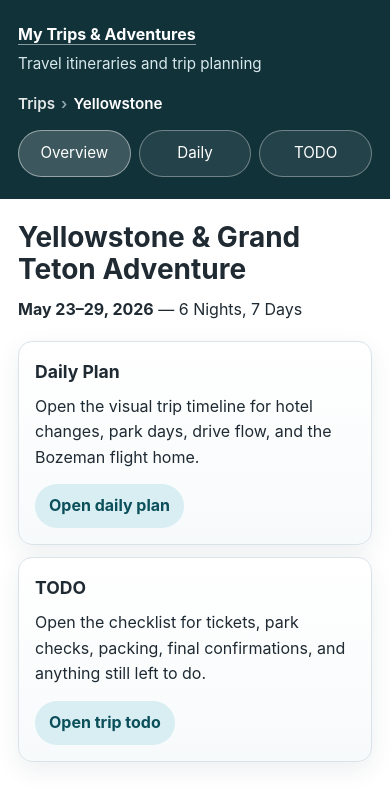
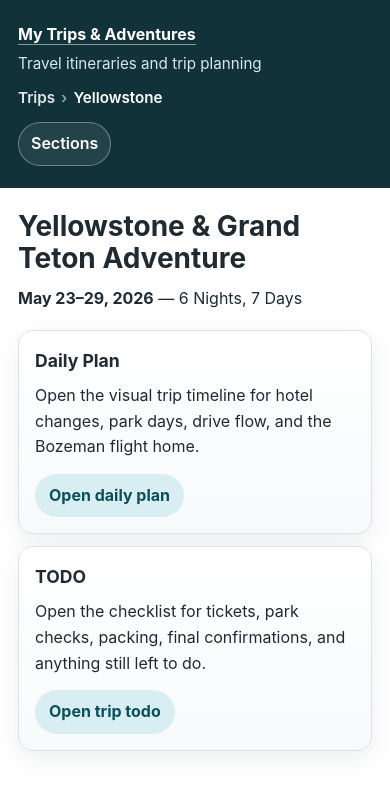
Before and after one commit to madathil22/homework, a Jekyll site: the page built from Trips/Yellowstone/index.md, in a window 390 px wide. Shown: the top 803 px of the page. Built offline with Jekyll 4.4.1, drawn with Linux system fonts in a browser that asks for light colours.

Commit message:
Compact mobile navigation with collapsible section menu

```diff
--- a/_layouts/default.html
+++ b/_layouts/default.html
@@ -136,6 +136,35 @@
 
         .section-nav a:hover,
         .section-nav a.is-active {
+            background: rgba(255, 255, 255, 0.18);
+            border-color: rgba(255, 255, 255, 0.46);
+        }
+
+        .section-nav-toggle {
+            display: none;
+            margin-top: 12px;
+        }
+
+        .section-nav-toggle summary {
+            display: inline-flex;
+            align-items: center;
+            gap: 8px;
+            min-height: 38px;
+            padding: 8px 12px;
+            border: 1px solid rgba(255, 255, 255, 0.34);
+            border-radius: 999px;
+            background: rgba(255, 255, 255, 0.08);
+            color: white;
+            cursor: pointer;
+            list-style: none;
+            font-weight: 600;
+        }
+
+        .section-nav-toggle summary::-webkit-details-marker {
+            display: none;
+        }
+
+        .section-nav-toggle[open] summary {
             background: rgba(255, 255, 255, 0.18);
             border-color: rgba(255, 255, 255, 0.46);
         }
@@ -492,15 +521,25 @@
             .crumb-nav {
                 gap: 6px;
                 font-size: 0.95rem;
+                margin-top: 10px;
             }
 
             .section-nav {
-                display: grid;
-                grid-template-columns: repeat(3, minmax(0, 1fr));
-                gap: 8px;
+                display: none;
             }
 
-            .section-nav a {
+            .section-nav-toggle {
+                display: block;
+            }
+
+            .section-nav-toggle .section-nav {
+                display: grid;
+                grid-template-columns: 1fr;
+                gap: 8px;
+                margin-top: 10px;
+            }
+
+            .section-nav-toggle .section-nav a {
                 justify-content: center;
                 padding: 10px 8px;
                 min-height: 42px;
@@ -576,6 +615,14 @@
                 <a href="{{ '/Trips/Yellowstone/DailyActivity' | relative_url }}" class="{% if page.url contains '/Trips/Yellowstone/DailyActivity' %}is-active{% endif %}">Daily</a>
                 <a href="{{ '/Trips/Yellowstone/Todo' | relative_url }}" class="{% if page.url contains '/Trips/Yellowstone/Todo' %}is-active{% endif %}">TODO</a>
             </nav>
+            <details class="section-nav-toggle">
+                <summary>Sections</summary>
+                <nav class="section-nav" aria-label="Yellowstone sections mobile">
+                    <a href="{{ '/Trips/Yellowstone/' | relative_url }}" class="{% if page.url == '/Trips/Yellowstone/' %}is-active{% endif %}">Overview</a>
+                    <a href="{{ '/Trips/Yellowstone/DailyActivity' | relative_url }}" class="{% if page.url contains '/Trips/Yellowstone/DailyActivity' %}is-active{% endif %}">Daily</a>
+                    <a href="{{ '/Trips/Yellowstone/Todo' | relative_url }}" class="{% if page.url contains '/Trips/Yellowstone/Todo' %}is-active{% endif %}">TODO</a>
+                </nav>
+            </details>
             {% endif %}
         </header>
         <main>
```
